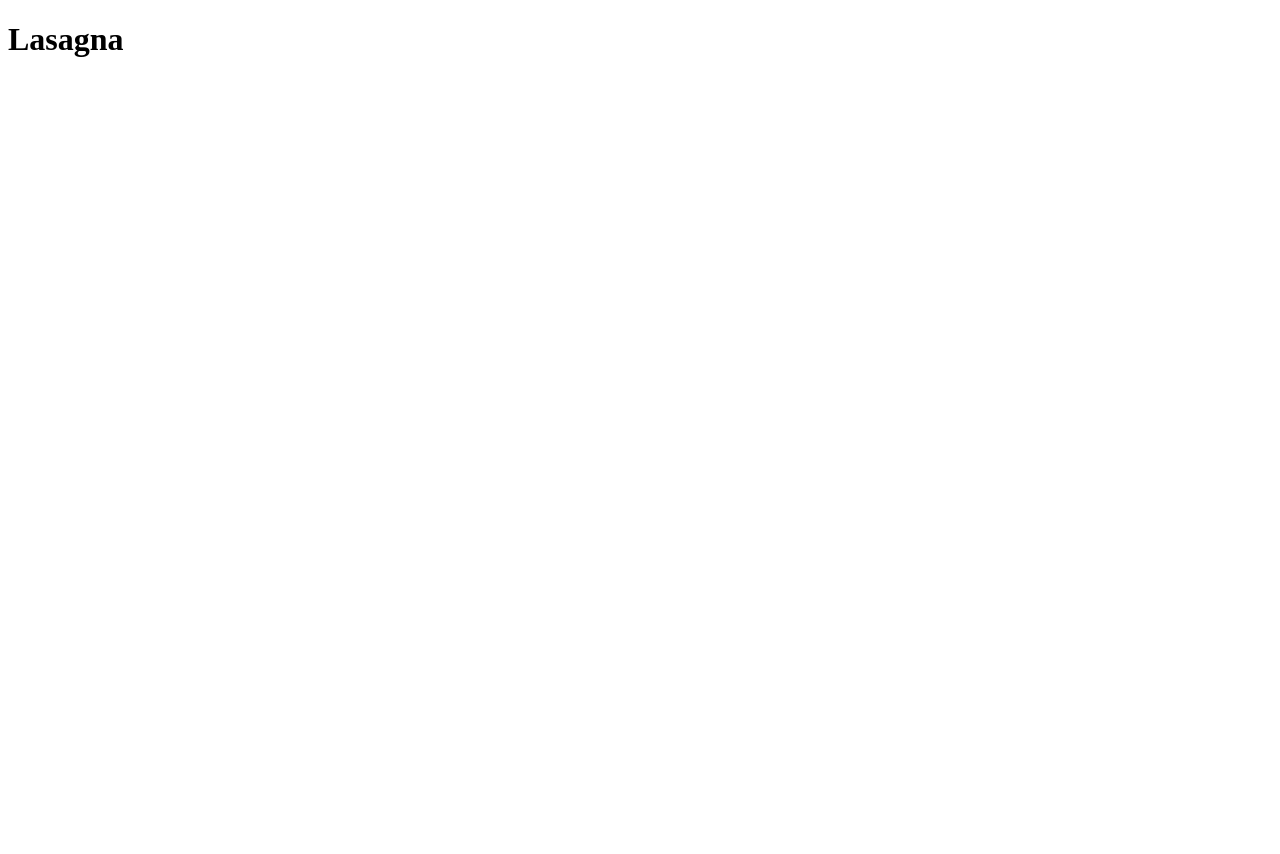
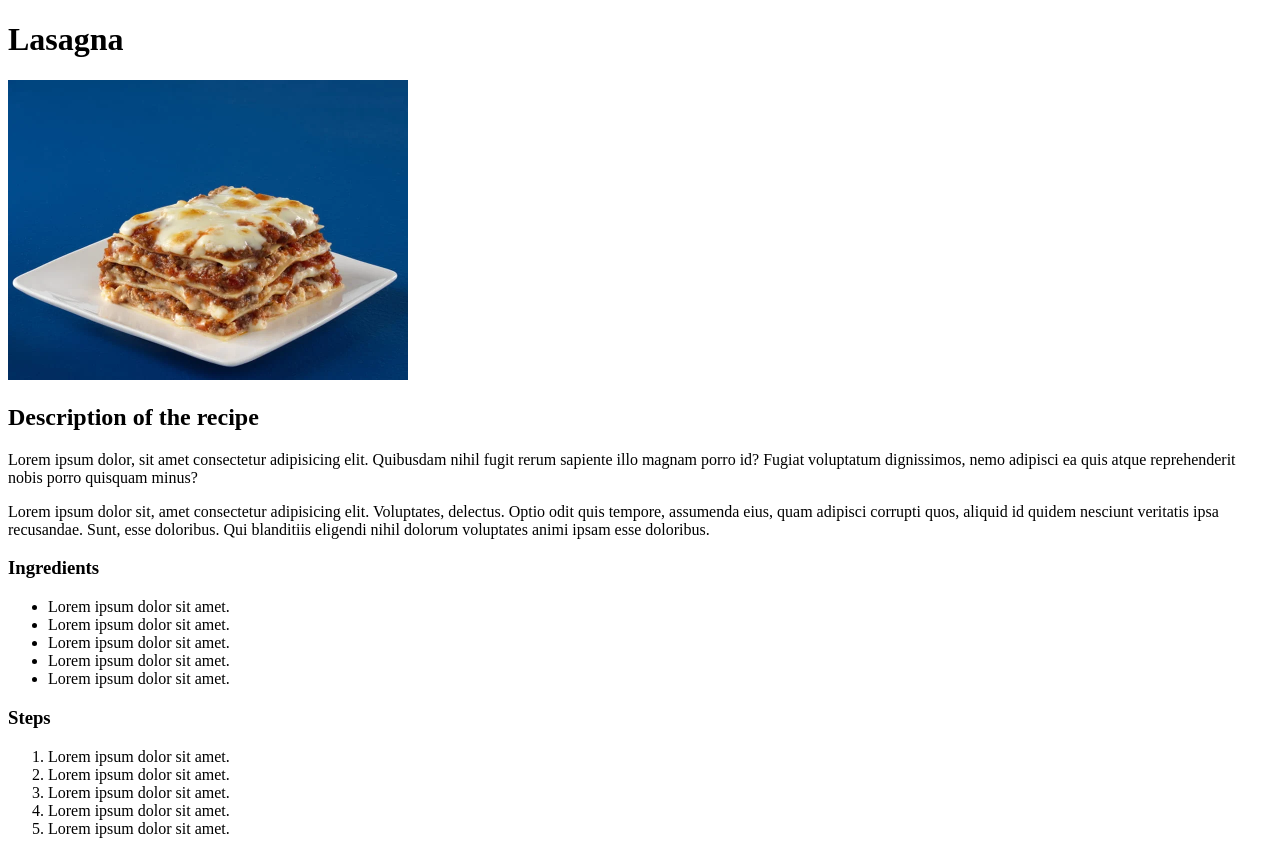
Before and after one commit to braicevic2806/odin-recipes, a plain HTML site: page recipes/lasagna.html in a window 1280 px wide. Before the commit the page ends 800 px from the top, so only its background shows below. Drawn offline with Linux system fonts and the light colour scheme.

Commit message:
Add recipe page content

```diff
--- a/recipes/lasagna.html
+++ b/recipes/lasagna.html
@@ -6,5 +6,32 @@
     </head>
     <body>
         <h1>Lasagna</h1>
+
+        <img src="../images/lasagna.jpeg" alt="A serving of lasagna on a plate" width="400">
+
+        <h2>Description of the recipe</h2>
+
+        <p>Lorem ipsum dolor, sit amet consectetur adipisicing elit. Quibusdam nihil fugit rerum sapiente illo magnam porro id? Fugiat voluptatum dignissimos, nemo adipisci ea quis atque reprehenderit nobis porro quisquam minus?</p>
+
+        <p>Lorem ipsum dolor sit, amet consectetur adipisicing elit. Voluptates, delectus. Optio odit quis tempore, assumenda eius, quam adipisci corrupti quos, aliquid id quidem nesciunt veritatis ipsa recusandae. Sunt, esse doloribus. Qui blanditiis eligendi nihil dolorum voluptates animi ipsam esse doloribus.</p>
+
+        <h3>Ingredients</h3>
+        <ul>
+            <li>Lorem ipsum dolor sit amet.</li>
+            <li>Lorem ipsum dolor sit amet.</li>
+            <li>Lorem ipsum dolor sit amet.</li>
+            <li>Lorem ipsum dolor sit amet.</li>
+            <li>Lorem ipsum dolor sit amet.</li>
+        </ul>
+
+        <h3>Steps</h3>
+        <ol>
+            <li>Lorem ipsum dolor sit amet.</li>
+            <li>Lorem ipsum dolor sit amet.</li>
+            <li>Lorem ipsum dolor sit amet.</li>
+            <li>Lorem ipsum dolor sit amet.</li>
+            <li>Lorem ipsum dolor sit amet.</li>
+        </ol>
+
     </body>
 </html>
```
Also changed, not shown: images/lasagna.jpeg (added).
